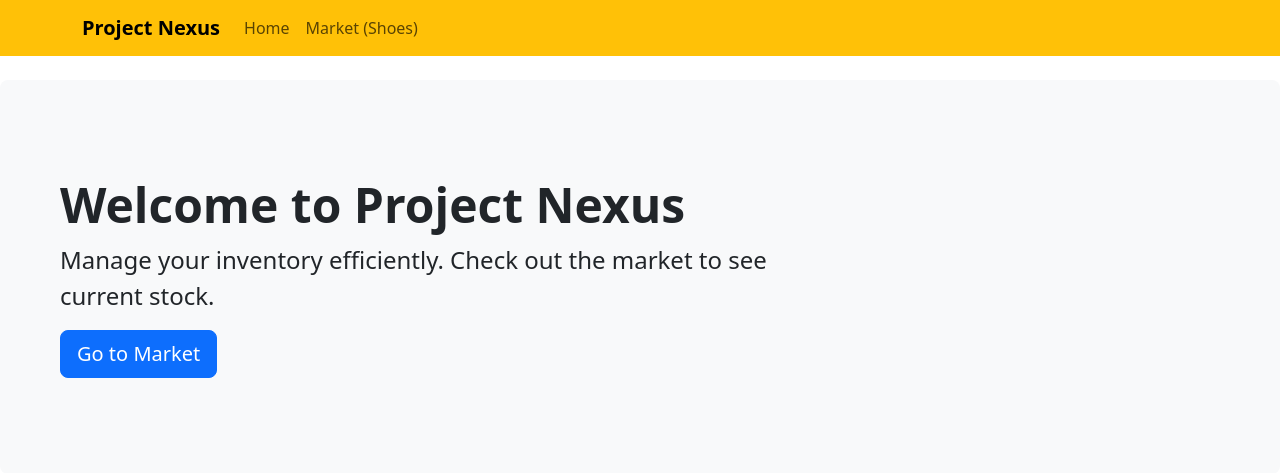
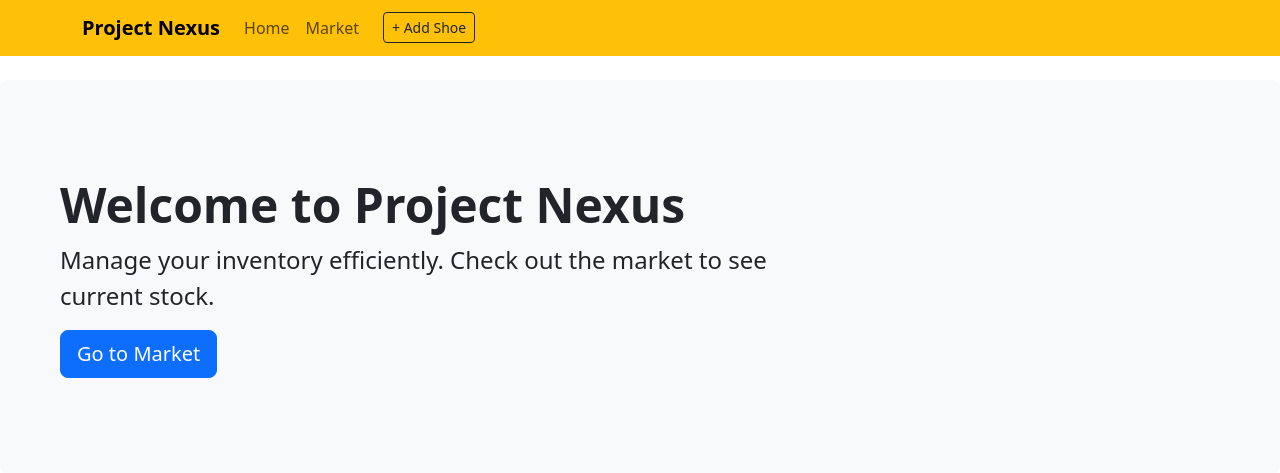
Before and after one commit to faithbonareri/nexus-Django, a Django app: page /firstApp/ in a window 1280 px wide. Shown: the top 473 px of the page. Run offline with Django 5.2, Linux system fonts and the light colour scheme.

Commit message:
add create button to navbar

```diff
--- a/projectNexus/templates/nav.html
+++ b/projectNexus/templates/nav.html
@@ -1,19 +1,19 @@
 <nav class="navbar navbar-expand-lg bg-warning">
     <div class="container">
         <a class="navbar-brand fw-bold mr-5" href="{% url 'home' %}">Project Nexus</a>
-
-        <button class="navbar-toggler" type="button" data-bs-toggle="collapse" data-bs-target="#navbarSupportedContent"
-            aria-controls="navbarSupportedContent" aria-expanded="false" aria-label="Toggle navigation">
+        <button class="navbar-toggler" type="button" data-bs-toggle="collapse" data-bs-target="#navbarSupportedContent">
             <span class="navbar-toggler-icon"></span>
         </button>
-
         <div class="collapse navbar-collapse" id="navbarSupportedContent">
             <ul class="navbar-nav me-auto mb-2 mb-lg-0">
                 <li class="nav-item">
-                    <a class="nav-link" aria-current="page" href="{% url 'home' %}">Home</a>
+                    <a class="nav-link" href="{% url 'home' %}">Home</a>
                 </li>
                 <li class="nav-item">
-                    <a class="nav-link" href="{% url 'market' %}">Market (Shoes)</a>
+                    <a class="nav-link" href="{% url 'market' %}">Market</a>
+                </li>
+                 <li class="nav-item ms-3">
+                    <a class="btn btn-outline-dark btn-sm mt-1" href="{% url 'createShoe' %}">+ Add Shoe</a>
                 </li>
             </ul>
         </div>
```
